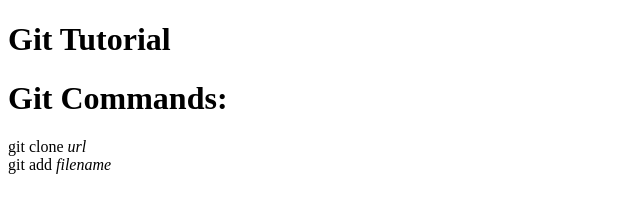
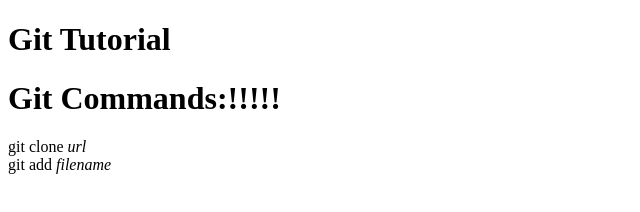
Before and after one commit to weiplanet/gitin5, a plain HTML site: page index.html in a window 1280 px wide. Shown: the full height of the page, 0-640 px from the left. Drawn offline with Linux system fonts and the light colour scheme.

Commit message:
Update index.html

```diff
--- a/index.html
+++ b/index.html
@@ -6,7 +6,7 @@
 </head>
 <body>
 <h1>Git Tutorial</h1>
-<h1>Git Commands:</h1>
+<h1>Git Commands:!!!!!</h1>
 git clone <i>url</i>
   <br>
   git add <i>filename</i>
```
